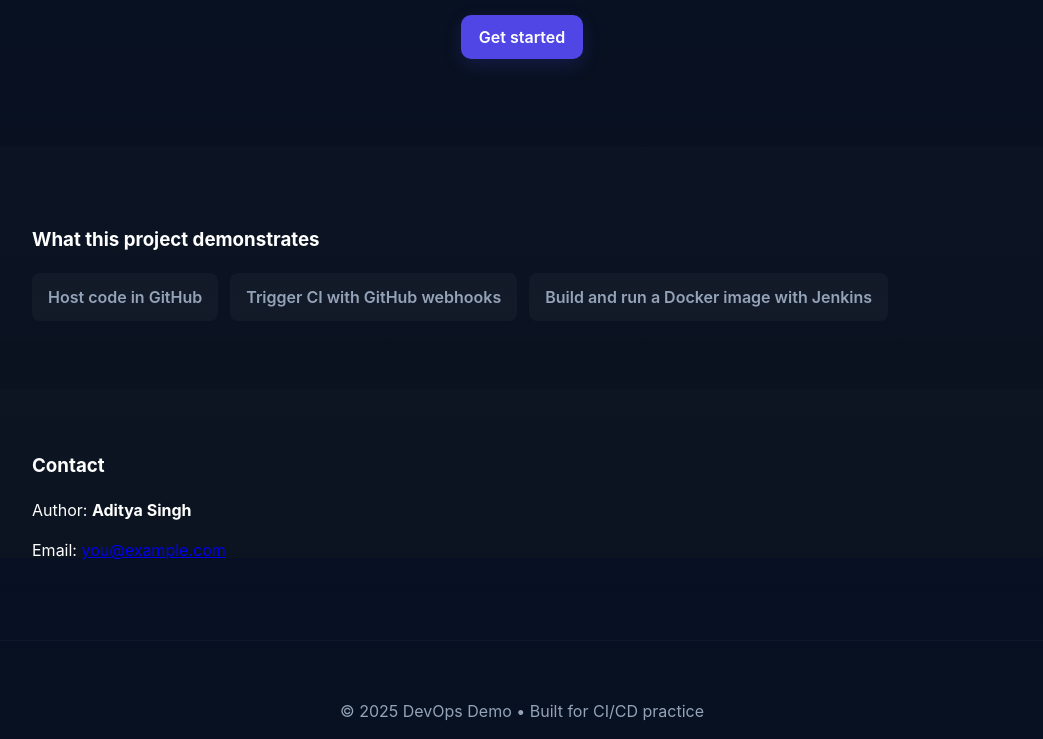
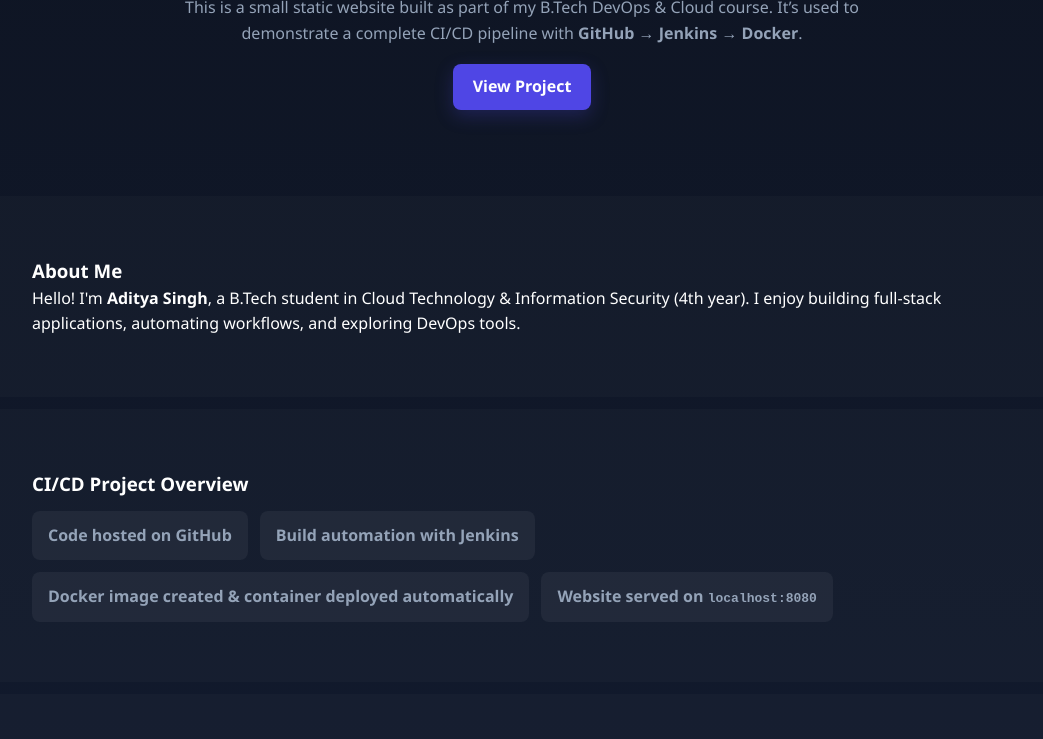
Before and after one commit to AdityaSingh0472/devops-static-website, a plain HTML site: page index.html in a window 1280 px wide. Shown: the part 242-981 px from the top of the page, without its empty margins (118-1161 px from the left). Drawn offline with Linux system fonts and the light colour scheme.

Commit message:
changes in all files

```diff
--- a/css/style.css
+++ b/css/style.css
@@ -1,121 +1,116 @@
-/* css/styles.css - simple, responsive styles */
+/* style.css - custom static website by Aditya Singh */
 
-:root{
-  --bg:#0f1724;
-  --card:#0b1220;
-  --accent:#4f46e5;
-  --muted:#94a3b8;
-  --white:#fff;
+:root {
+  --bg: #0e1422;
+  --card: #141c2e;
+  --accent: #4f46e5;
+  --muted: #94a3b8;
+  --white: #fff;
 }
 
-*{box-sizing:border-box}
-html,body{height:100%}
-body{
-  margin:0;
-  font-family:Inter, system-ui, -apple-system, "Segoe UI", Roboto, "Helvetica Neue", Arial;
-  background:linear-gradient(180deg,#071022 0%, #0b1320 100%);
-  color:var(--white);
-  -webkit-font-smoothing:antialiased;
-  -moz-osx-font-smoothing:grayscale;
-  line-height:1.5;
+* { box-sizing: border-box; margin: 0; padding: 0; }
+
+body {
+  font-family: "Segoe UI", Roboto, sans-serif;
+  background: linear-gradient(180deg, #0e1422 0%, #121b2f 100%);
+  color: var(--white);
+  line-height: 1.6;
 }
 
-.container{
-  width:92%;
-  max-width:980px;
-  margin:0 auto;
-  padding:24px 0;
+.container {
+  width: 92%;
+  max-width: 980px;
+  margin: 0 auto;
+  padding: 24px 0;
 }
 
 /* Header */
-.site-header{
-  background:rgba(255,255,255,0.02);
-  border-bottom:1px solid rgba(255,255,255,0.03);
+.site-header {
+  background: rgba(255,255,255,0.03);
+  border-bottom: 1px solid rgba(255,255,255,0.05);
 }
-.site-header .container{
-  display:flex;
-  align-items:center;
-  justify-content:space-between;
-  gap:12px;
+.site-header .container {
+  display: flex;
+  align-items: center;
+  justify-content: space-between;
 }
-.logo{
-  margin:0;
-  font-size:1.1rem;
-  letter-spacing:0.4px;
+.logo {
+  font-size: 1.2rem;
+  letter-spacing: 0.5px;
+  font-weight: 700;
+  color: var(--white);
 }
-.nav a{
-  color:var(--muted);
-  text-decoration:none;
-  margin-left:18px;
-  font-size:0.95rem;
+.nav a {
+  color: var(--muted);
+  text-decoration: none;
+  margin-left: 18px;
+  font-size: 0.95rem;
 }
-.nav a:hover{color:var(--white)}
+.nav a:hover {
+  color: var(--accent);
+}
 
 /* Hero */
-.hero{
-  padding:56px 0;
-  text-align:center;
+.hero {
+  padding: 70px 0 50px 0;
+  text-align: center;
 }
-.hero-inner h2{
-  font-size:2rem;
-  margin:0 0 12px 0;
+.hero-inner h2 {
+  font-size: 2rem;
+  margin-bottom: 12px;
 }
-.hero-inner p{
-  margin:0 0 18px 0;
-  color:var(--muted);
-  max-width:700px;
-  margin-left:auto;
-  margin-right:auto;
+.hero-inner p {
+  color: var(--muted);
+  max-width: 720px;
+  margin: 0 auto 18px;
 }
-.btn{
-  display:inline-block;
-  padding:10px 18px;
-  background:var(--accent);
-  color:var(--white);
-  text-decoration:none;
-  border-radius:10px;
-  font-weight:600;
-  box-shadow:0 6px 18px rgba(79,70,229,0.18);
+.btn {
+  display: inline-block;
+  padding: 10px 20px;
+  background: var(--accent);
+  color: var(--white);
+  border-radius: 8px;
+  text-decoration: none;
+  font-weight: 600;
+  box-shadow: 0 6px 18px rgba(79,70,229,0.25);
 }
 
-/* sections */
-.section{
-  padding:36px 0;
-  background:linear-gradient(180deg, rgba(255,255,255,0.01), transparent);
-  margin-top:8px;
-  border-radius:10px;
+/* Sections */
+.section {
+  padding: 36px 0;
+  background: rgba(255,255,255,0.02);
+  border-radius: 12px;
+  margin-top: 12px;
 }
-.section.small{padding:20px 0}
-.features-list{
-  list-style:none;
-  padding:0;
-  margin:12px 0 0 0;
-  display:flex;
-  gap:12px;
-  flex-wrap:wrap;
+.section.small { padding: 24px 0; }
+
+.features-list {
+  list-style: none;
+  display: flex;
+  flex-wrap: wrap;
+  gap: 12px;
+  margin-top: 12px;
 }
-.features-list li{
-  background:rgba(255,255,255,0.03);
-  padding:12px 16px;
-  border-radius:8px;
-  color:var(--muted);
-  font-weight:600;
+.features-list li {
+  background: rgba(255,255,255,0.05);
+  padding: 12px 16px;
+  border-radius: 8px;
+  color: var(--muted);
+  font-weight: 600;
 }
 
-/* footer */
-.site-footer{
-  padding:18px 0;
-  text-align:center;
-  color:var(--muted);
-  margin-top:18px;
-  border-top:1px solid rgba(255,255,255,0.03);
-  background:transparent;
+/* Footer */
+.site-footer {
+  padding: 20px 0;
+  text-align: center;
+  color: var(--muted);
+  border-top: 1px solid rgba(255,255,255,0.05);
+  margin-top: 20px;
 }
 
 /* Responsive */
-@media (max-width:720px){
-  .nav{display:none}
-  .hero-inner h2{font-size:1.6rem}
-  .features-list{flex-direction:column}
-  .container{padding:18px}
+@media (max-width: 720px) {
+  .nav { display: none; }
+  .hero-inner h2 { font-size: 1.6rem; }
+  .features-list { flex-direction: column; }
 }
--- a/index.html
+++ b/index.html
@@ -3,16 +3,17 @@
 <head>
   <meta charset="utf-8" />
   <meta name="viewport" content="width=device-width,initial-scale=1" />
-  <title>DevOps Demo — Static Website</title>
+  <title>Aditya Singh — DevOps Static Website</title>
   <link rel="stylesheet" href="css/style.css" />
 </head>
 <body>
   <header class="site-header">
     <div class="container">
-      <h1 class="logo">DevOps Demo</h1>
+      <h1 class="logo">Aditya Singh</h1>
       <nav class="nav">
         <a href="#home">Home</a>
-        <a href="#features">Features</a>
+        <a href="#about">About</a>
+        <a href="#project">Project</a>
         <a href="#contact">Contact</a>
       </nav>
     </div>
@@ -21,19 +22,29 @@
   <main>
     <section id="home" class="hero">
       <div class="container hero-inner">
-        <h2>Simple Static Website</h2>
-        <p>A beginner-friendly web app to use in your Jenkins + Docker CI/CD project.</p>
-        <a class="btn" href="#features">Get started</a>
+        <h2>DevOps Project Demo</h2>
+        <p>This is a small static website built as part of my B.Tech DevOps & Cloud course.
+        It’s used to demonstrate a complete CI/CD pipeline with <strong>GitHub → Jenkins → Docker</strong>.</p>
+        <a class="btn" href="#project">View Project</a>
       </div>
     </section>
 
-    <section id="features" class="section">
+    <section id="about" class="section">
       <div class="container">
-        <h3>What this project demonstrates</h3>
+        <h3>About Me</h3>
+        <p>Hello! I'm <strong>Aditya Singh</strong>, a B.Tech student in Cloud Technology & Information Security (4th year).
+        I enjoy building full-stack applications, automating workflows, and exploring DevOps tools.</p>
+      </div>
+    </section>
+
+    <section id="project" class="section">
+      <div class="container">
+        <h3>CI/CD Project Overview</h3>
         <ul class="features-list">
-          <li>Host code in GitHub</li>
-          <li>Trigger CI with GitHub webhooks</li>
-          <li>Build and run a Docker image with Jenkins</li>
+          <li>Code hosted on GitHub</li>
+          <li>Build automation with Jenkins</li>
+          <li>Docker image created & container deployed automatically</li>
+          <li>Website served on <code>localhost:8080</code></li>
         </ul>
       </div>
     </section>
@@ -41,22 +52,20 @@
     <section id="contact" class="section small">
       <div class="container">
         <h3>Contact</h3>
-        <p>Author: <strong>Aditya Singh</strong></p>
-        <p>Email: <a href="mailto:you@example.com">you@example.com</a></p>
+        <p>Email: <a href="mailto:adityasingh.devops@gmail.com">adityasingh.devops@gmail.com</a></p>
+        <p>GitHub: <a href="https://github.com/AdityaSingh0472" target="_blank">AdityaSingh0472</a></p>
       </div>
     </section>
   </main>
 
   <footer class="site-footer">
     <div class="container">
-      <p>© <span id="year"></span> DevOps Demo • Built for CI/CD practice</p>
+      <p>© <span id="year"></span> Aditya Singh • DevOps CI/CD Demo</p>
     </div>
   </footer>
 
   <script>
-    // Small script to set the copyright year
     document.getElementById('year').textContent = new Date().getFullYear();
   </script>
 </body>
 </html>
-"<!-- test build -->"
```
Also changed, not shown: 3 other files.
